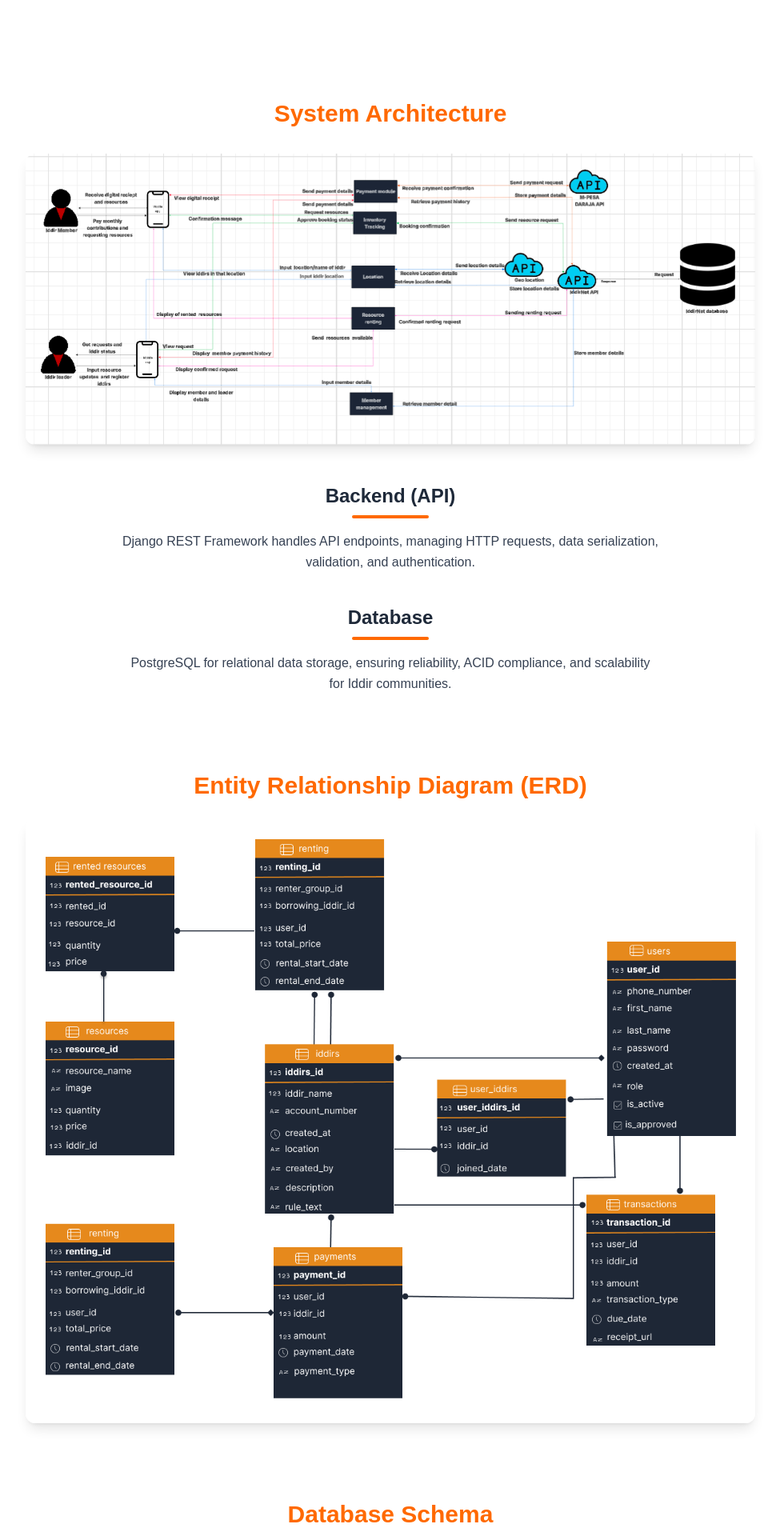
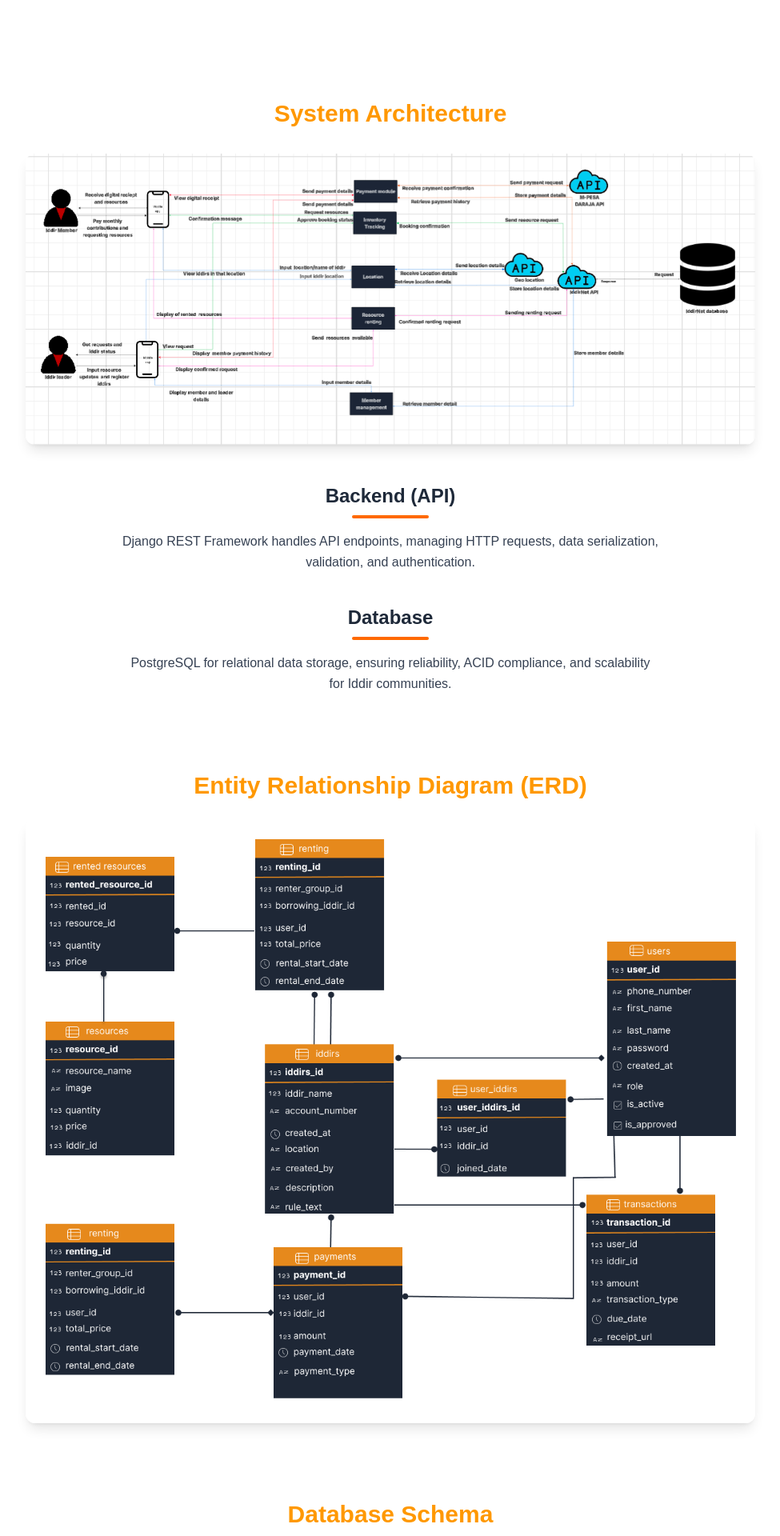
Before and after one commit to fanabezabih/Iddirnet-technical-documentation, a Next.js app in the folder iddirnet-documentation/: page / in a window 1280 px wide. Shown: the part 1440-3360 px from the top of the page at 80% size, without its empty margins (280-1255 px from the left). Built offline with nearby package versions, Linux system fonts and the light colour scheme.

Commit message:
Added changes

```diff
--- a/iddirnet-documentation/src/app/components/Homepage/index.tsx
+++ b/iddirnet-documentation/src/app/components/Homepage/index.tsx
@@ -75,7 +75,7 @@ export default function HomePage() {
           </section>
 
           <section id="erd" className="py-12 text-center">
-            <h2 className="text-3xl font-bold text-orange-500 mb-6">Entity Relationship Diagram (ERD)</h2>
+            <h2 className="text-3xl font-bold  mb-6" style={{ color: '#FF9800' }}>Entity Relationship Diagram (ERD)</h2>
             <Image
               src="/images/ERD.png"
               alt="Entity Relationship Diagram"
@@ -86,7 +86,7 @@ export default function HomePage() {
           </section>
 
      <section id="use-client" className="py-12">
-  <h2 className="text-3xl font-bold text-orange-500 text-center mb-12">Database Schema</h2>
+  <h2 className="text-3xl font-bold  text-center mb-12"style={{ color: '#FF9800' }}>Database Schema</h2>
 
   {/* Iddir + Membership — equal height */}
   <div className="grid grid-cols-1 lg:grid-cols-2 gap-8 mb-12">
@@ -236,7 +236,7 @@ export default function HomePage() {
 </section>
 
           <section id="features" className="py-12">
-            <h2 className="text-3xl font-bold text-orange-400 text-center mb-12">IddirNet Features</h2>
+            <h2 className="text-3xl font-bold  text-center mb-12"style={{ color: '#FF9800' }}>IddirNet Features</h2>
 
             {/* Feature 1 */}
             <div className="flex flex-col md:flex-row items-start gap-8 mb-12">
@@ -261,7 +261,7 @@ export default function HomePage() {
                 <div className="w-10 h-10 rounded-full bg-orange-500 flex items-center justify-center text-white font-bold">2</div>
               </div>
               <div className="bg-orange-100 text-gray-900 p-6 rounded-xl max-w-3xl">
-                <h3 className="text-xl font-bold text-orange-600 mb-4">Resource Renting</h3>
+                <h3 className="text-xl font-bold  mb-4" style={{ color: '#FF9800' }}>Resource Renting</h3>
                 <p className="leading-relaxed">
                   Leaders will be able to see all the Iddirs that are renting out their materials.
                   They can then be able to decide which Iddir they want to rent from and select the materials they want to rent from that Iddir,
--- a/iddirnet-documentation/src/app/components/codeStandard/index.tsx
+++ b/iddirnet-documentation/src/app/components/codeStandard/index.tsx
@@ -10,7 +10,7 @@ export default function NamingConventions() {
 
       <section className="flex flex-col md:flex-row gap-6 md:gap-16 lg:gap-60 items-center ">
         <div className=" space-y-5">
-          <h1 className="text-3xl sm:text-4xl font-bold" style={{ color: '#FF9800' }}>
+          <h1 className="text-2xl sm:text-3xl font-bold" style={{ color: '#FF9800' }}>
             Naming Conventions & Coding Standards
           </h1>
           <p className="text-gray-700 leading-relaxed text-base sm:text-lg text-justify 2xl:ml-0 2xl:w-[1225px]  xl:w-[900px] ">
--- a/iddirnet-documentation/src/app/components/systemarchitecture/index.tsx
+++ b/iddirnet-documentation/src/app/components/systemarchitecture/index.tsx
@@ -3,7 +3,7 @@ import Image from 'next/image';
 export default function SystemArchitecture() {
   return (
     <section className="py-12 text-center">
-      <h2 className="text-3xl font-bold text-orange-500 mb-8">System Architecture</h2>
+      <h2 className="text-3xl font-bold  mb-8" style={{ color: '#FF9800' }}>System Architecture</h2>
 
       {/* Clickable Architecture Diagram */}
       <div className="flex justify-center mb-12">
```
